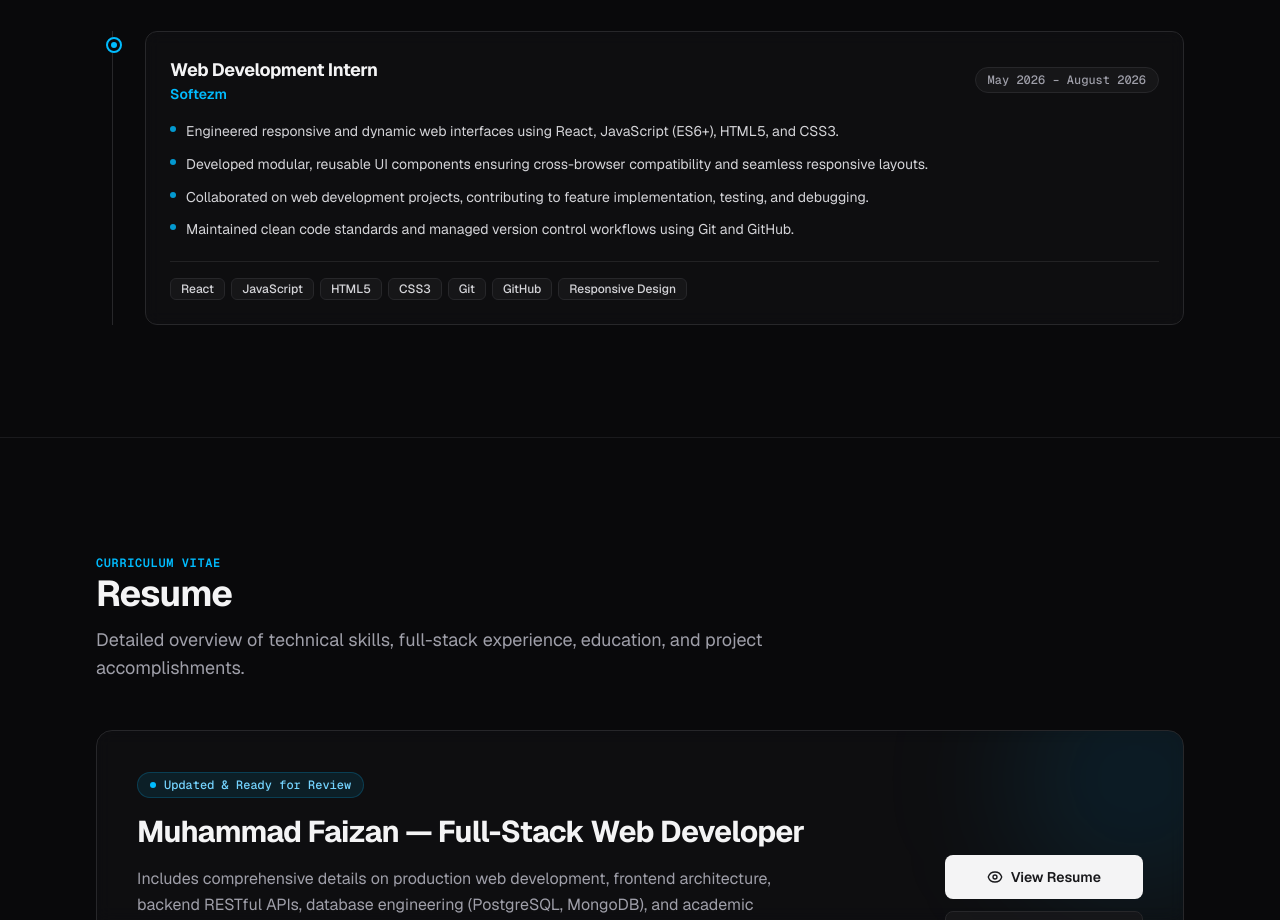
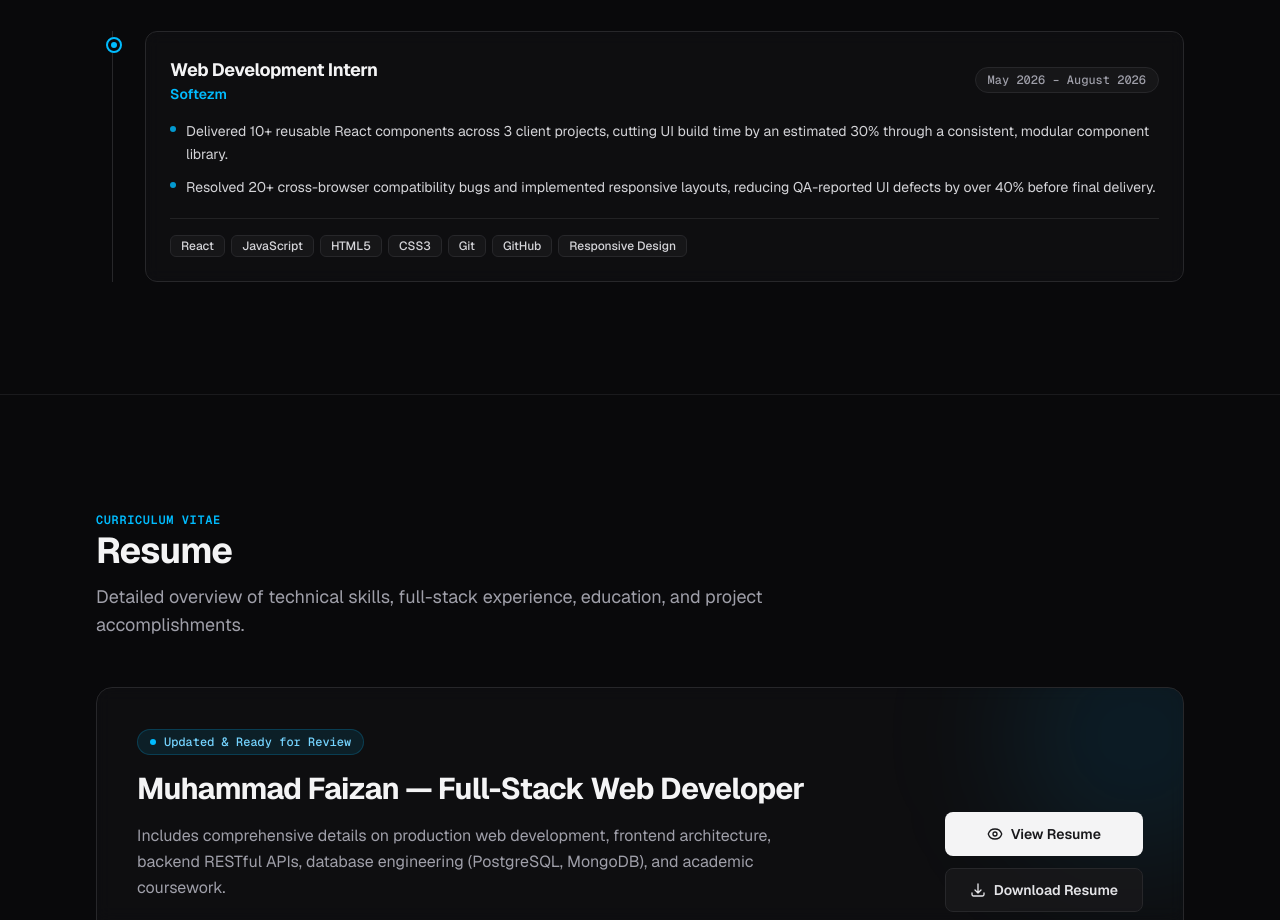
Before and after one commit to faizan-523/Portfolio, a Next.js app: page / in a window 1280 px wide. Shown: the part 5420-6340 px from the top of the page. Built offline with nearby package versions, Linux system fonts and the light colour scheme.

Commit message:
Update Experience

```diff
--- a/src/components/sections/Experience.tsx
+++ b/src/components/sections/Experience.tsx
@@ -16,10 +16,8 @@ const EXPERIENCES: ExperienceItem[] = [
     company: "Softezm",
     period: "May 2026 – August 2026",
     responsibilities: [
-      "Engineered responsive and dynamic web interfaces using React, JavaScript (ES6+), HTML5, and CSS3.",
-      "Developed modular, reusable UI components ensuring cross-browser compatibility and seamless responsive layouts.",
-      "Collaborated on web development projects, contributing to feature implementation, testing, and debugging.",
-      "Maintained clean code standards and managed version control workflows using Git and GitHub.",
+      "Delivered 10+ reusable React components across 3 client projects, cutting UI build time by an estimated 30% through a consistent, modular component library.",
+      "Resolved 20+ cross-browser compatibility bugs and implemented responsive layouts, reducing QA-reported UI defects by over 40% before final delivery.",
     ],
     technologies: ["React", "JavaScript", "HTML5", "CSS3", "Git", "GitHub", "Responsive Design"],
   },
```
